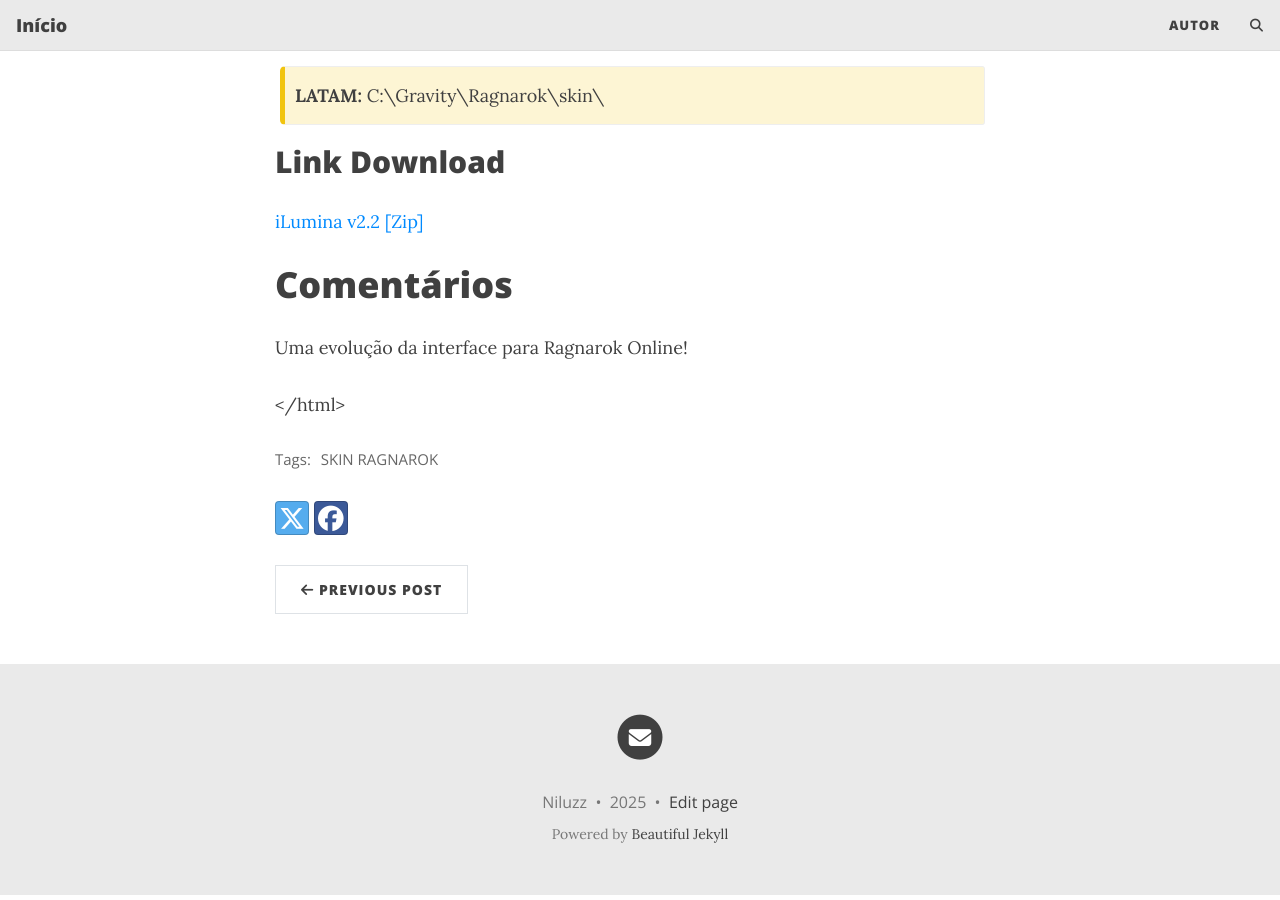
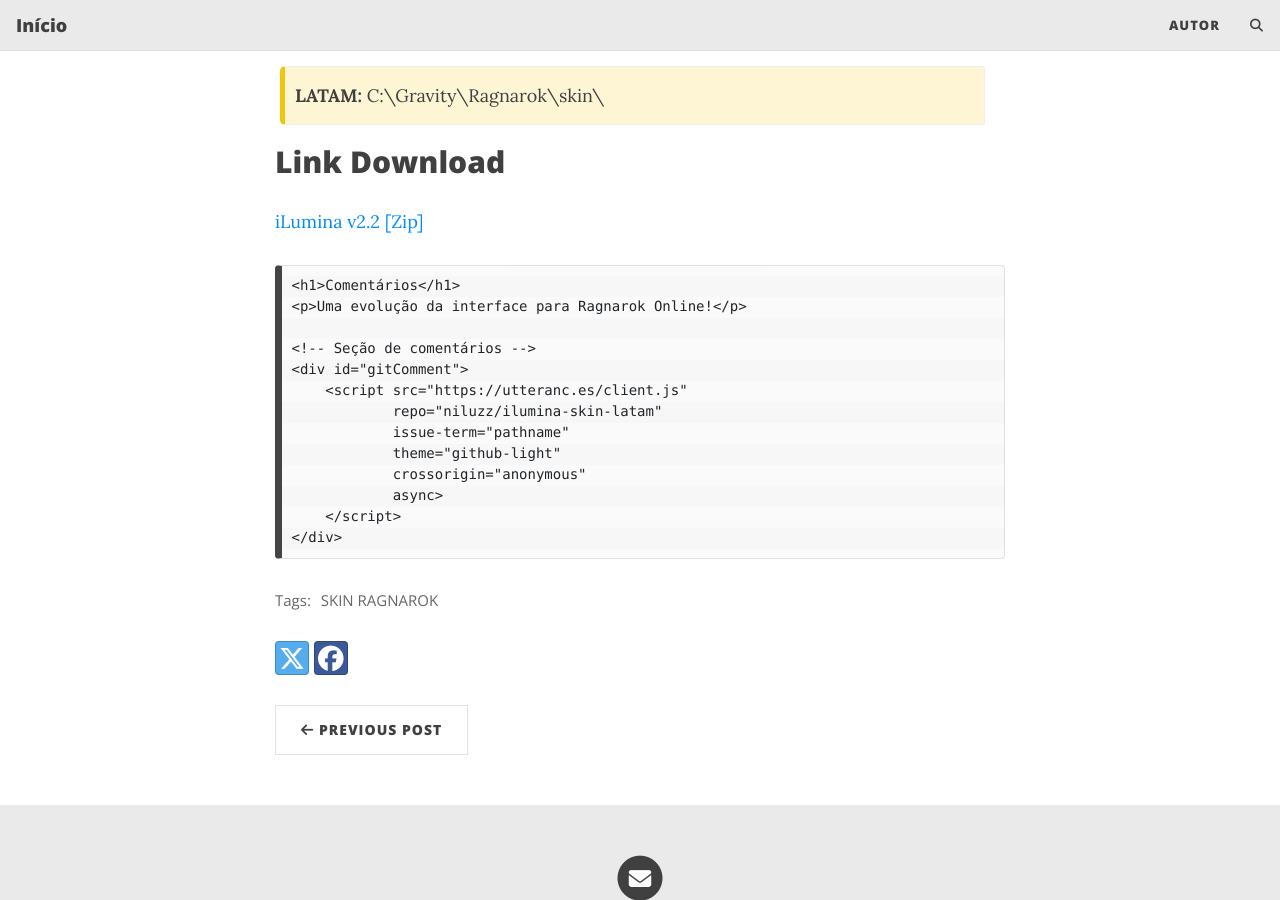
Before and after one commit to niluzz/ilumina-skin-latam, a Jekyll site: the page built from _posts/2025-04-28-ilumina.md, in a window 1280 px wide and 900 px high, scrolled down 1363 px. Built offline with Jekyll 4.4.1, drawn with Linux system fonts in a browser that asks for light colours; comment, search, counter and statistics services are not loaded.

Commit message:
comentários

```diff
--- a/_posts/2025-04-28-ilumina.md
+++ b/_posts/2025-04-28-ilumina.md
@@ -90,8 +90,6 @@
 [iLumina v2.2 [Zip]](https://app.box.com/s/2g4q0gpnm7re9nq8ylfzn59r7cz33s1k)
 
 
-<body>
-
     <h1>Comentários</h1>
     <p>Uma evolução da interface para Ragnarok Online!</p>
 
@@ -105,6 +103,3 @@
                 async>
         </script>
     </div>
-
-</body>
-</html>
```
